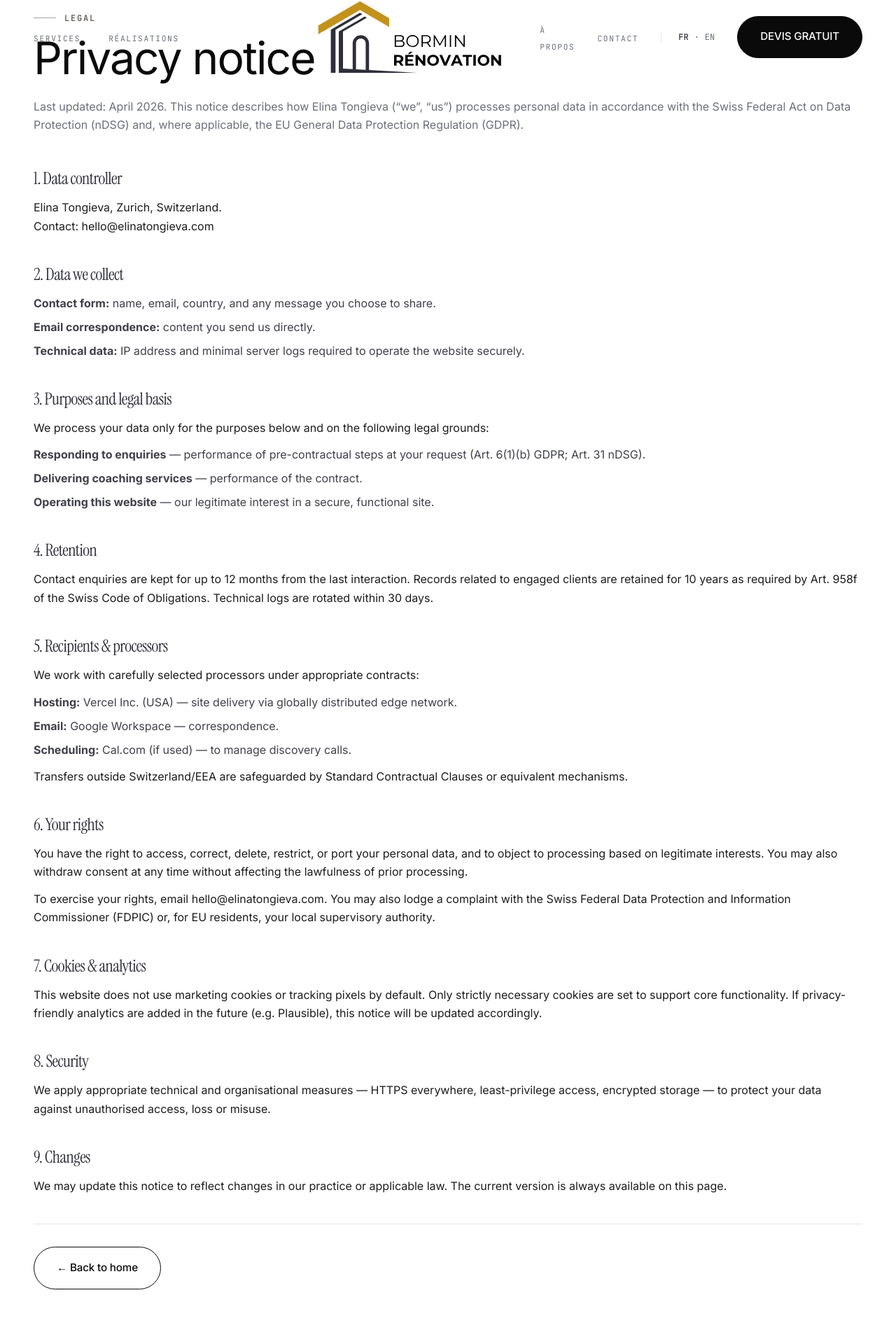
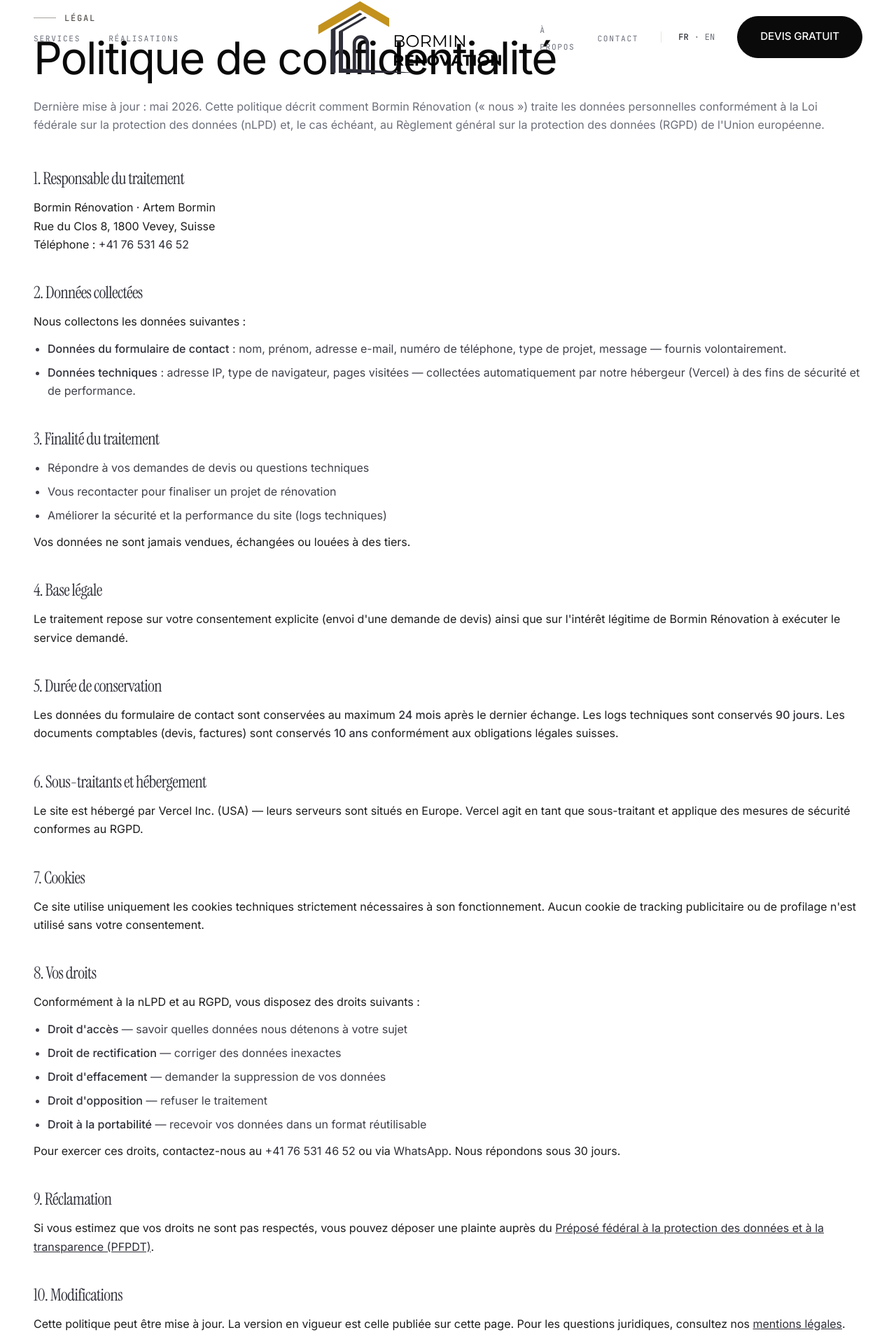
Before and after one commit to ilalisovskij92-pixel/borminrenovation-site, a Next.js app: page /politique-de-confidentialite in a window 1280 px wide. Shown: the part 152-2072 px from the top of the page at 70% size. Built offline with nearby package versions, Linux system fonts and the light colour scheme.

Commit message:
fix(legal): rewrite Mentions légales + Politique en français pour Bormin Rénovation (était скопирован контент с проекта Elina)

```diff
--- a/src/app/mentions-legales/page.tsx
+++ b/src/app/mentions-legales/page.tsx
@@ -1,5 +1,6 @@
-// Impressum — юридически обязательная страница для сайтов в Швейцарии (Art. 3 UWG)
-// и EU (TMG § 5 если обслуживает DE). Минимальный набор данных владельца.
+// Mentions légales — page légalement requise en Suisse (LCD art. 3 al. 1 let. s)
+// pour tout site commercial. Doit identifier clairement l'éditeur et permettre
+// un contact rapide.
 
 import type { Metadata } from "next";
 import Link from "next/link";
@@ -7,104 +8,144 @@ import Nav from "@/components/Nav";
 import Footer from "@/components/Footer";
 
 export const metadata: Metadata = {
-  title: "Impressum",
-  description: "Legal information and publisher details for elinatongieva.com.",
+  title: "Mentions légales",
+  description:
+    "Informations légales sur Bormin Rénovation, entreprise indépendante de construction et rénovation basée à Vevey, Suisse.",
   robots: { index: true, follow: true },
 };
 
-export default function ImpressumPage() {
+export default function MentionsLegalesPage() {
   return (
     <>
       <Nav />
       <main className="pt-40 pb-section bg-white">
         <div className="container-premium max-w-3xl">
-          <span className="eyebrow">Legal</span>
-          <h1 className="text-display-lg mt-4 mb-12">Impressum</h1>
+          <span className="eyebrow">Légal</span>
+          <h1 className="text-display-lg mt-4 mb-12">Mentions légales</h1>
 
           <div className="space-y-10 text-ink-soft leading-relaxed">
             <section>
               <h2 className="font-serif text-2xl text-ink mb-3">
-                Responsible for content
+                Responsable de la publication
               </h2>
               <p>
-                Elina Tongieva
+                Bormin Rénovation
                 <br />
-                Life &amp; Business Coach
+                Artem Bormin · Indépendant (raison individuelle)
                 <br />
-                Zurich, Switzerland
+                Rue du Clos 8
+                <br />
+                1800 Vevey, Suisse
               </p>
             </section>
 
             <section>
               <h2 className="font-serif text-2xl text-ink mb-3">Contact</h2>
               <p>
-                Email:{" "}
+                Téléphone :{" "}
                 <a
-                  href="mailto:hello@elinatongieva.com"
-                  className="gold-underline"
+                  href="tel:+41765314652"
+                  className="text-ink hover:text-accent transition-colors"
                 >
-                  hello@elinatongieva.com
+                  +41 76 531 46 52
+                </a>
+                <br />
+                WhatsApp :{" "}
+                <a
+                  href="https://wa.me/41765314652"
+                  target="_blank"
+                  rel="noopener noreferrer"
+                  className="text-ink hover:text-accent transition-colors"
+                >
+                  +41 76 531 46 52
                 </a>
               </p>
             </section>
 
             <section>
               <h2 className="font-serif text-2xl text-ink mb-3">
-                VAT / Business ID
+                Hébergement du site
               </h2>
               <p>
-                To be added once the VAT registration (UID-Nr.) is issued. Until
-                then no VAT is charged in accordance with Swiss MwSt
-                regulations.
+                Vercel Inc.
+                <br />
+                440 N Barranca Avenue #4133
+                <br />
+                Covina, CA 91723, USA
+                <br />
+                <a
+                  href="https://vercel.com"
+                  target="_blank"
+                  rel="noopener noreferrer"
+                  className="text-ink hover:text-accent transition-colors"
+                >
+                  vercel.com
+                </a>
               </p>
             </section>
 
             <section>
               <h2 className="font-serif text-2xl text-ink mb-3">
-                Disclaimer
+                Propriété intellectuelle
               </h2>
-              <p className="mb-4">
-                All content on this website is published in good faith and for
-                general information purposes only. Coaching services are not a
-                substitute for medical, psychological, legal, or financial
-                advice. The author accepts no liability for any damages arising
-                from the use of the information provided.
-              </p>
               <p>
-                External links are provided for convenience. Elina Tongieva
-                assumes no responsibility for the content or availability of
-                external websites.
-              </p>
-            </section>
-
-            <section>
-              <h2 className="font-serif text-2xl text-ink mb-3">Copyright</h2>
-              <p>
-                All texts, images, and graphics on this website are protected by
-                copyright. Any reproduction, distribution, or public
-                availability — in whole or in part — requires prior written
-                consent.
+                L&apos;ensemble du contenu de ce site (textes, images, logo,
+                design) est la propriété de Bormin Rénovation, sauf mention
+                contraire. Toute reproduction, même partielle, est interdite
+                sans autorisation écrite préalable.
               </p>
             </section>
 
             <section>
               <h2 className="font-serif text-2xl text-ink mb-3">
-                Applicable law
+                Limite de responsabilité
               </h2>
               <p>
-                Swiss substantive law applies exclusively. Place of jurisdiction
-                is Zurich, Switzerland.
+                Les informations présentées sur ce site sont fournies à titre
+                indicatif. Bormin Rénovation s&apos;efforce d&apos;assurer leur
+                exactitude mais ne peut garantir l&apos;absence d&apos;erreurs
+                ou d&apos;omissions. Les devis et estimations engageant
+                l&apos;entreprise sont uniquement ceux établis par écrit après
+                visite du chantier.
               </p>
             </section>
 
-            <div className="pt-8 border-t border-line">
-              <Link
-                href="/"
-                className="btn-pill btn-outline"
-              >
-                ← Back to home
-              </Link>
-            </div>
+            <section>
+              <h2 className="font-serif text-2xl text-ink mb-3">
+                Droit applicable
+              </h2>
+              <p>
+                Le présent site et son utilisation sont régis par le droit
+                suisse. Tout litige relève des tribunaux compétents du canton de
+                Vaud.
+              </p>
+            </section>
+
+            <section>
+              <h2 className="font-serif text-2xl text-ink mb-3">
+                Données personnelles
+              </h2>
+              <p>
+                Pour toute information sur le traitement de vos données
+                personnelles, consultez notre{" "}
+                <Link
+                  href="/politique-de-confidentialite"
+                  className="text-ink hover:text-accent transition-colors underline"
+                >
+                  politique de confidentialité
+                </Link>
+                .
+              </p>
+            </section>
+          </div>
+
+          <div className="mt-16 pt-8 border-t border-line">
+            <Link
+              href="/"
+              className="text-sm font-mono uppercase tracking-[0.15em] text-ink-muted hover:text-accent transition-colors"
+            >
+              ← Retour à l&apos;accueil
+            </Link>
           </div>
         </div>
       </main>
--- a/src/app/politique-de-confidentialite/page.tsx
+++ b/src/app/politique-de-confidentialite/page.tsx
@@ -1,5 +1,6 @@
-// Datenschutz / Privacy notice — соответствует nDSG (Швейцария, 1 Sep 2023)
-// и GDPR (EU) на уровне базовой прозрачности. Подробную версию юрист финализирует.
+// Politique de confidentialité — conforme à la nLPD suisse (1er sept. 2023)
+// et au RGPD (UE) au niveau de transparence de base. Version juridique
+// finale à valider par un avocat avant lancement commercial.
 
 import type { Metadata } from "next";
 import Link from "next/link";
@@ -7,194 +8,246 @@ import Nav from "@/components/Nav";
 import Footer from "@/components/Footer";
 
 export const metadata: Metadata = {
-  title: "Privacy notice",
+  title: "Politique de confidentialité",
   description:
-    "How Elina Tongieva collects, uses and protects your personal data in accordance with the Swiss nDSG and the EU GDPR.",
+    "Comment Bormin Rénovation collecte, utilise et protège vos données personnelles conformément à la nLPD suisse et au RGPD européen.",
   robots: { index: true, follow: true },
 };
 
-export default function DatenschutzPage() {
+export default function PolitiqueConfidentialitePage() {
   return (
     <>
       <Nav />
       <main className="pt-40 pb-section bg-white">
         <div className="container-premium max-w-3xl">
-          <span className="eyebrow">Legal</span>
-          <h1 className="text-display-lg mt-4 mb-6">Privacy notice</h1>
+          <span className="eyebrow">Légal</span>
+          <h1 className="text-display-lg mt-4 mb-6">
+            Politique de confidentialité
+          </h1>
           <p className="text-ink-muted mb-12">
-            Last updated: April 2026. This notice describes how Elina Tongieva
-            (&ldquo;we&rdquo;, &ldquo;us&rdquo;) processes personal data in
-            accordance with the Swiss Federal Act on Data Protection (nDSG) and,
-            where applicable, the EU General Data Protection Regulation (GDPR).
+            Dernière mise à jour : mai 2026. Cette politique décrit comment
+            Bormin Rénovation (« nous ») traite les données personnelles
+            conformément à la Loi fédérale sur la protection des données
+            (nLPD) et, le cas échéant, au Règlement général sur la protection
+            des données (RGPD) de l&apos;Union européenne.
           </p>
 
           <div className="space-y-10 text-ink-soft leading-relaxed">
             <section>
               <h2 className="font-serif text-2xl text-ink mb-3">
-                1. Data controller
+                1. Responsable du traitement
               </h2>
               <p>
-                Elina Tongieva, Zurich, Switzerland.
+                Bormin Rénovation · Artem Bormin
                 <br />
-                Contact:{" "}
+                Rue du Clos 8, 1800 Vevey, Suisse
+                <br />
+                Téléphone :{" "}
                 <a
-                  href="mailto:hello@elinatongieva.com"
-                  className="gold-underline"
+                  href="tel:+41765314652"
+                  className="text-ink hover:text-accent transition-colors"
                 >
-                  hello@elinatongieva.com
+                  +41 76 531 46 52
                 </a>
               </p>
             </section>
 
             <section>
               <h2 className="font-serif text-2xl text-ink mb-3">
-                2. Data we collect
+                2. Données collectées
               </h2>
-              <ul className="list-none space-y-2">
+              <p className="mb-3">Nous collectons les données suivantes :</p>
+              <ul className="list-disc pl-5 space-y-2">
                 <li>
-                  <strong>Contact form:</strong> name, email, country, and any
-                  message you choose to share.
+                  <strong className="text-ink font-medium">
+                    Données du formulaire de contact
+                  </strong>{" "}
+                  : nom, prénom, adresse e-mail, numéro de téléphone, type de
+                  projet, message — fournis volontairement.
                 </li>
                 <li>
-                  <strong>Email correspondence:</strong> content you send us
-                  directly.
-                </li>
-                <li>
-                  <strong>Technical data:</strong> IP address and minimal server
-                  logs required to operate the website securely.
+                  <strong className="text-ink font-medium">
+                    Données techniques
+                  </strong>{" "}
+                  : adresse IP, type de navigateur, pages visitées — collectées
+                  automatiquement par notre hébergeur (Vercel) à des fins de
+                  sécurité et de performance.
                 </li>
               </ul>
             </section>
 
             <section>
               <h2 className="font-serif text-2xl text-ink mb-3">
-                3. Purposes and legal basis
+                3. Finalité du traitement
               </h2>
-              <p className="mb-3">
-                We process your data only for the purposes below and on the
-                following legal grounds:
-              </p>
-              <ul className="list-none space-y-2">
+              <ul className="list-disc pl-5 space-y-2">
                 <li>
-                  <strong>Responding to enquiries</strong> — performance of
-                  pre-contractual steps at your request (Art. 6(1)(b) GDPR;
-                  Art. 31 nDSG).
+                  Répondre à vos demandes de devis ou questions techniques
                 </li>
+                <li>Vous recontacter pour finaliser un projet de rénovation</li>
                 <li>
-                  <strong>Delivering coaching services</strong> — performance of
-                  the contract.
-                </li>
-                <li>
-                  <strong>Operating this website</strong> — our legitimate
-                  interest in a secure, functional site.
+                  Améliorer la sécurité et la performance du site (logs
+                  techniques)
                 </li>
               </ul>
-            </section>
-
-            <section>
-              <h2 className="font-serif text-2xl text-ink mb-3">
-                4. Retention
-              </h2>
-              <p>
-                Contact enquiries are kept for up to 12 months from the last
-                interaction. Records related to engaged clients are retained for
-                10 years as required by Art. 958f of the Swiss Code of
-                Obligations. Technical logs are rotated within 30 days.
+              <p className="mt-3">
+                Vos données ne sont jamais vendues, échangées ou louées à des
+                tiers.
               </p>
             </section>
 
             <section>
               <h2 className="font-serif text-2xl text-ink mb-3">
-                5. Recipients &amp; processors
+                4. Base légale
               </h2>
-              <p className="mb-3">
-                We work with carefully selected processors under appropriate
-                contracts:
-              </p>
-              <ul className="list-none space-y-2">
-                <li>
-                  <strong>Hosting:</strong> Vercel Inc. (USA) — site delivery
-                  via globally distributed edge network.
-                </li>
-                <li>
-                  <strong>Email:</strong> Google Workspace — correspondence.
-                </li>
-                <li>
-                  <strong>Scheduling:</strong> Cal.com (if used) — to manage
-                  discovery calls.
-                </li>
-              </ul>
-              <p className="mt-3">
-                Transfers outside Switzerland/EEA are safeguarded by Standard
-                Contractual Clauses or equivalent mechanisms.
+              <p>
+                Le traitement repose sur votre consentement explicite (envoi
+                d&apos;une demande de devis) ainsi que sur l&apos;intérêt
+                légitime de Bormin Rénovation à exécuter le service demandé.
               </p>
             </section>
 
             <section>
               <h2 className="font-serif text-2xl text-ink mb-3">
-                6. Your rights
+                5. Durée de conservation
               </h2>
-              <p className="mb-3">
-                You have the right to access, correct, delete, restrict, or
-                port your personal data, and to object to processing based on
-                legitimate interests. You may also withdraw consent at any time
-                without affecting the lawfulness of prior processing.
-              </p>
               <p>
-                To exercise your rights, email{" "}
-                <a
-                  href="mailto:hello@elinatongieva.com"
-                  className="gold-underline"
-                >
-                  hello@elinatongieva.com
-                </a>
-                . You may also lodge a complaint with the Swiss Federal Data
-                Protection and Information Commissioner (FDPIC) or, for EU
-                residents, your local supervisory authority.
+                Les données du formulaire de contact sont conservées au maximum
+                <strong className="text-ink font-medium"> 24 mois</strong>{" "}
+                après le dernier échange. Les logs techniques sont conservés{" "}
+                <strong className="text-ink font-medium">90 jours</strong>.
+                Les documents comptables (devis, factures) sont conservés{" "}
+                <strong className="text-ink font-medium">10 ans</strong>{" "}
+                conformément aux obligations légales suisses.
               </p>
             </section>
 
             <section>
               <h2 className="font-serif text-2xl text-ink mb-3">
-                7. Cookies &amp; analytics
+                6. Sous-traitants et hébergement
               </h2>
               <p>
-                This website does not use marketing cookies or tracking pixels
-                by default. Only strictly necessary cookies are set to support
-                core functionality. If privacy-friendly analytics are added in
-                the future (e.g. Plausible), this notice will be updated
-                accordingly.
+                Le site est hébergé par Vercel Inc. (USA) — leurs serveurs sont
+                situés en Europe. Vercel agit en tant que sous-traitant et
+                applique des mesures de sécurité conformes au RGPD.
               </p>
             </section>
 
             <section>
               <h2 className="font-serif text-2xl text-ink mb-3">
-                8. Security
+                7. Cookies
               </h2>
               <p>
-                We apply appropriate technical and organisational measures —
-                HTTPS everywhere, least-privilege access, encrypted storage —
-                to protect your data against unauthorised access, loss or
-                misuse.
+                Ce site utilise uniquement les cookies techniques strictement
+                nécessaires à son fonctionnement. Aucun cookie de tracking
+                publicitaire ou de profilage n&apos;est utilisé sans votre
+                consentement.
+              </p>
+            </section>
+
+            <section>
+              <h2 className="font-serif text-2xl text-ink mb-3">8. Vos droits</h2>
+              <p className="mb-3">
+                Conformément à la nLPD et au RGPD, vous disposez des droits
+                suivants :
+              </p>
+              <ul className="list-disc pl-5 space-y-2">
+                <li>
+                  <strong className="text-ink font-medium">Droit d&apos;accès</strong>{" "}
+                  — savoir quelles données nous détenons à votre sujet
+                </li>
+                <li>
+                  <strong className="text-ink font-medium">
+                    Droit de rectification
+                  </strong>{" "}
+                  — corriger des données inexactes
+                </li>
+                <li>
+                  <strong className="text-ink font-medium">
+                    Droit d&apos;effacement
+                  </strong>{" "}
+                  — demander la suppression de vos données
+                </li>
+                <li>
+                  <strong className="text-ink font-medium">
+                    Droit d&apos;opposition
+                  </strong>{" "}
+                  — refuser le traitement
+                </li>
+                <li>
+                  <strong className="text-ink font-medium">
+                    Droit à la portabilité
+                  </strong>{" "}
+                  — recevoir vos données dans un format réutilisable
+                </li>
+              </ul>
+              <p className="mt-3">
+                Pour exercer ces droits, contactez-nous au{" "}
+                <a
+                  href="tel:+41765314652"
+                  className="text-ink hover:text-accent transition-colors"
+                >
+                  +41 76 531 46 52
+                </a>{" "}
+                ou via{" "}
+                <a
+                  href="https://wa.me/41765314652"
+                  target="_blank"
+                  rel="noopener noreferrer"
+                  className="text-ink hover:text-accent transition-colors"
+                >
+                  WhatsApp
+                </a>
+                . Nous répondons sous 30 jours.
               </p>
             </section>
 
             <section>
               <h2 className="font-serif text-2xl text-ink mb-3">
-                9. Changes
+                9. Réclamation
               </h2>
               <p>
-                We may update this notice to reflect changes in our practice or
-                applicable law. The current version is always available on this
-                page.
+                Si vous estimez que vos droits ne sont pas respectés, vous
+                pouvez déposer une plainte auprès du{" "}
+                <a
+                  href="https://www.edoeb.admin.ch/edoeb/fr/home.html"
+                  target="_blank"
+                  rel="noopener noreferrer"
+                  className="text-ink hover:text-accent transition-colors underline"
+                >
+                  Préposé fédéral à la protection des données et à la
+                  transparence (PFPDT)
+                </a>
+                .
               </p>
             </section>
 
-            <div className="pt-8 border-t border-line">
-              <Link href="/" className="btn-pill btn-outline">
-                ← Back to home
-              </Link>
-            </div>
+            <section>
+              <h2 className="font-serif text-2xl text-ink mb-3">
+                10. Modifications
+              </h2>
+              <p>
+                Cette politique peut être mise à jour. La version en vigueur est
+                celle publiée sur cette page. Pour les questions juridiques,
+                consultez nos{" "}
+                <Link
+                  href="/mentions-legales"
+                  className="text-ink hover:text-accent transition-colors underline"
+                >
+                  mentions légales
+                </Link>
+                .
+              </p>
+            </section>
+          </div>
+
+          <div className="mt-16 pt-8 border-t border-line">
+            <Link
+              href="/"
+              className="text-sm font-mono uppercase tracking-[0.15em] text-ink-muted hover:text-accent transition-colors"
+            >
+              ← Retour à l&apos;accueil
+            </Link>
           </div>
         </div>
       </main>
```
